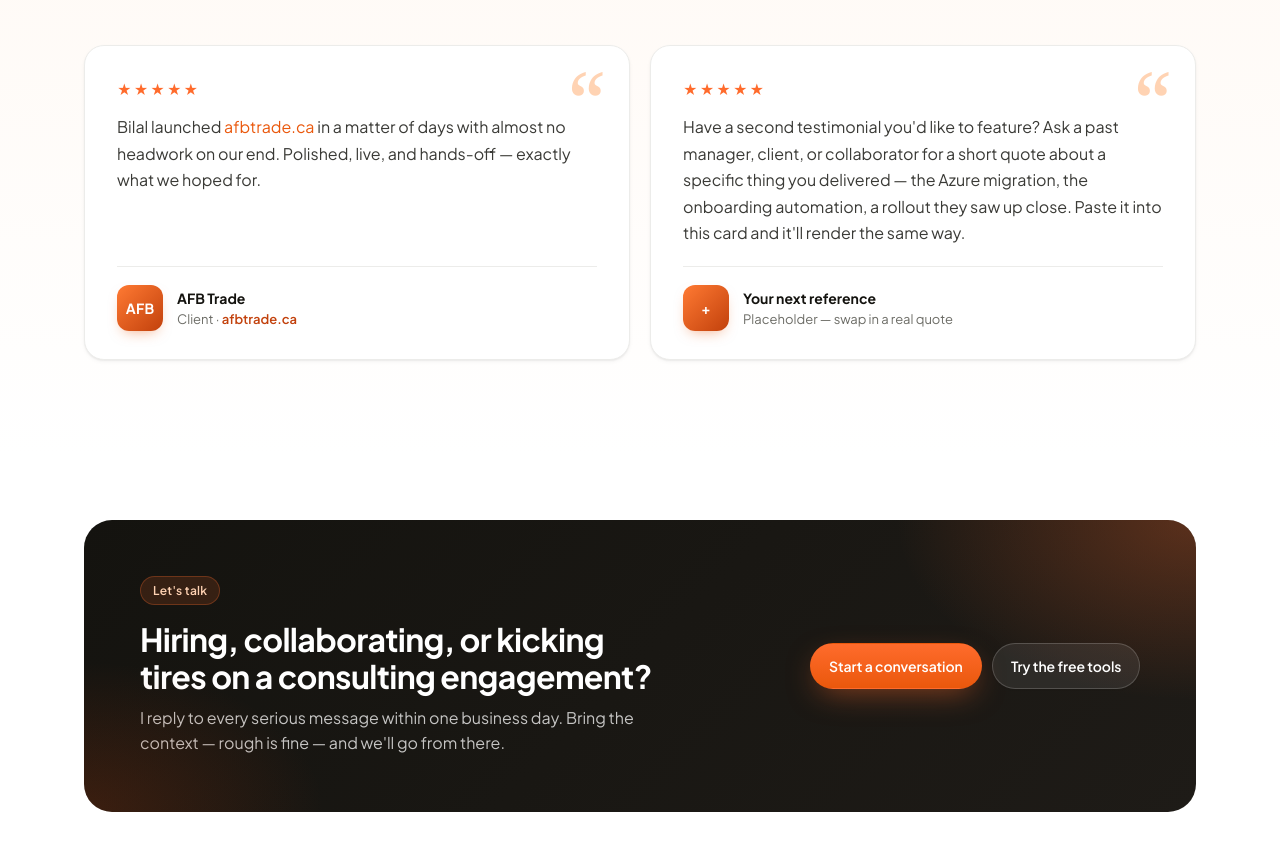
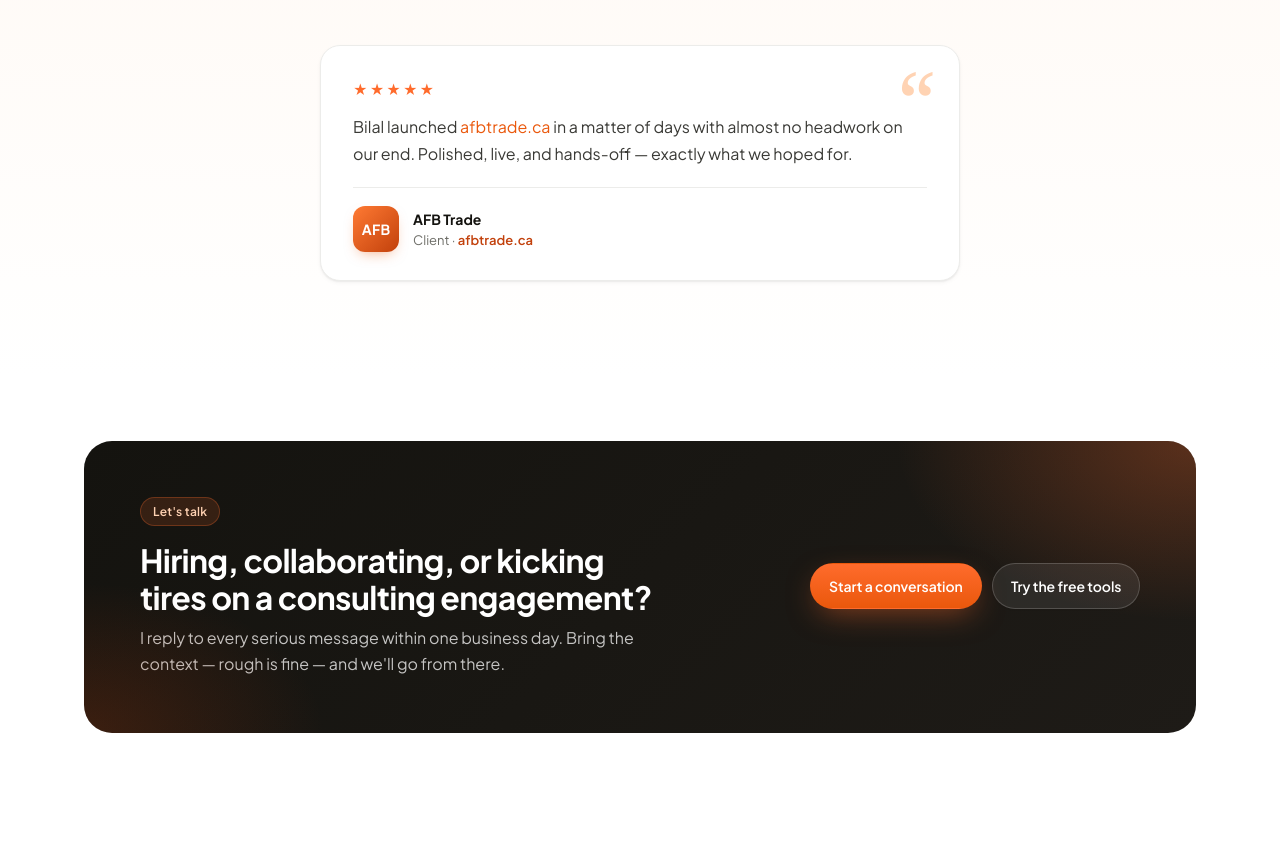
Before and after one commit to Conduiv/Conduiv-Website, a plain HTML site: page index.html in a window 1280 px wide. Shown: the part 5416-6258 px from the top of the page. Drawn offline with Linux system fonts and the light colour scheme.

Commit message:
Remove Second Testimonial

```diff
--- a/index.html
+++ b/index.html
@@ -416,19 +416,6 @@
         </div>
       </article>
 
-      <article class="quote" data-reveal data-tilt data-tilt-max="4">
-        <div class="quote-stars" aria-label="5 out of 5 stars">&#9733;&#9733;&#9733;&#9733;&#9733;</div>
-        <p class="quote-body">
-          Have a second testimonial you'd like to feature? Ask a past manager, client, or collaborator for a short quote about a specific thing you delivered — the Azure migration, the onboarding automation, a rollout they saw up close. Paste it into this card and it'll render the same way.
-        </p>
-        <div class="quote-attr">
-          <div class="quote-avatar" aria-hidden="true">+</div>
-          <div class="quote-meta">
-            <div class="name">Your next reference</div>
-            <div class="role">Placeholder &mdash; swap in a real quote</div>
-          </div>
-        </div>
-      </article>
     </div>
   </div>
 </section>
--- a/styles.css
+++ b/styles.css
@@ -568,6 +568,11 @@ p  { color: var(--n-700); }
   display: grid;
   grid-template-columns: repeat(2, 1fr);
   gap: 20px;
+}
+/* When only one quote is present, center it at a readable width */
+.testimonials:has(> .quote:only-child) {
+  grid-template-columns: minmax(0, 640px);
+  justify-content: center;
 }
 .quote {
   position: relative;
```
